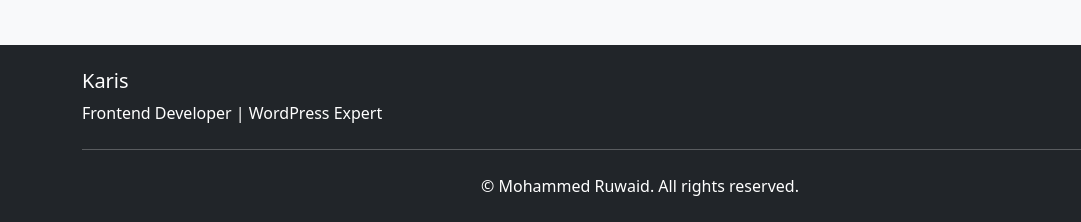
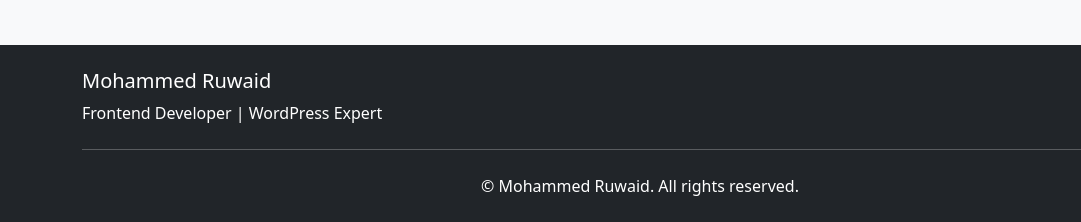
Before and after one commit to RUWAID530/Portfolio, a plain HTML site: page index.html in a window 1280 px wide. Shown: the part 2953-3175 px from the top of the page, 0-1081 px from the left. Drawn offline with nearby package versions, Linux system fonts and the light colour scheme; a script that the page names is missing; files whose address does not match are found by name.

Commit message:
Update index.html

```diff
--- a/index.html
+++ b/index.html
@@ -248,7 +248,7 @@
         <div class="container">
             <div class="row align-items-center">
                 <div class="col-md-6 text-center text-md-start mb-3 mb-md-0">
-                    <h3 class="h5">Karis</h3>
+                    <h3 class="h5">Mohammed Ruwaid</h3>
                     <p class="mb-0">Frontend Developer | WordPress Expert</p>
                 </div>
                 <div class="col-md-6 text-center text-md-end">
```
